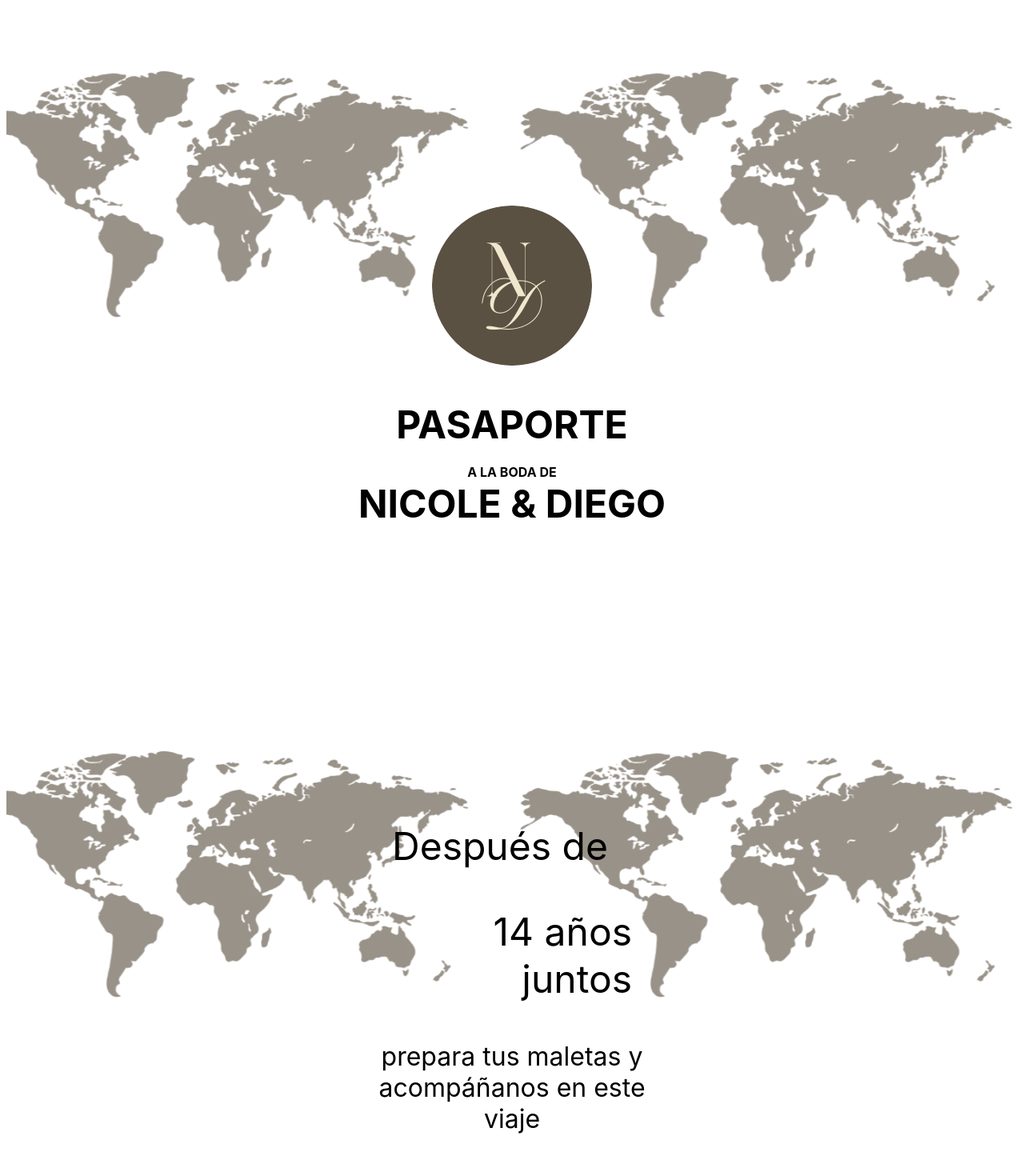
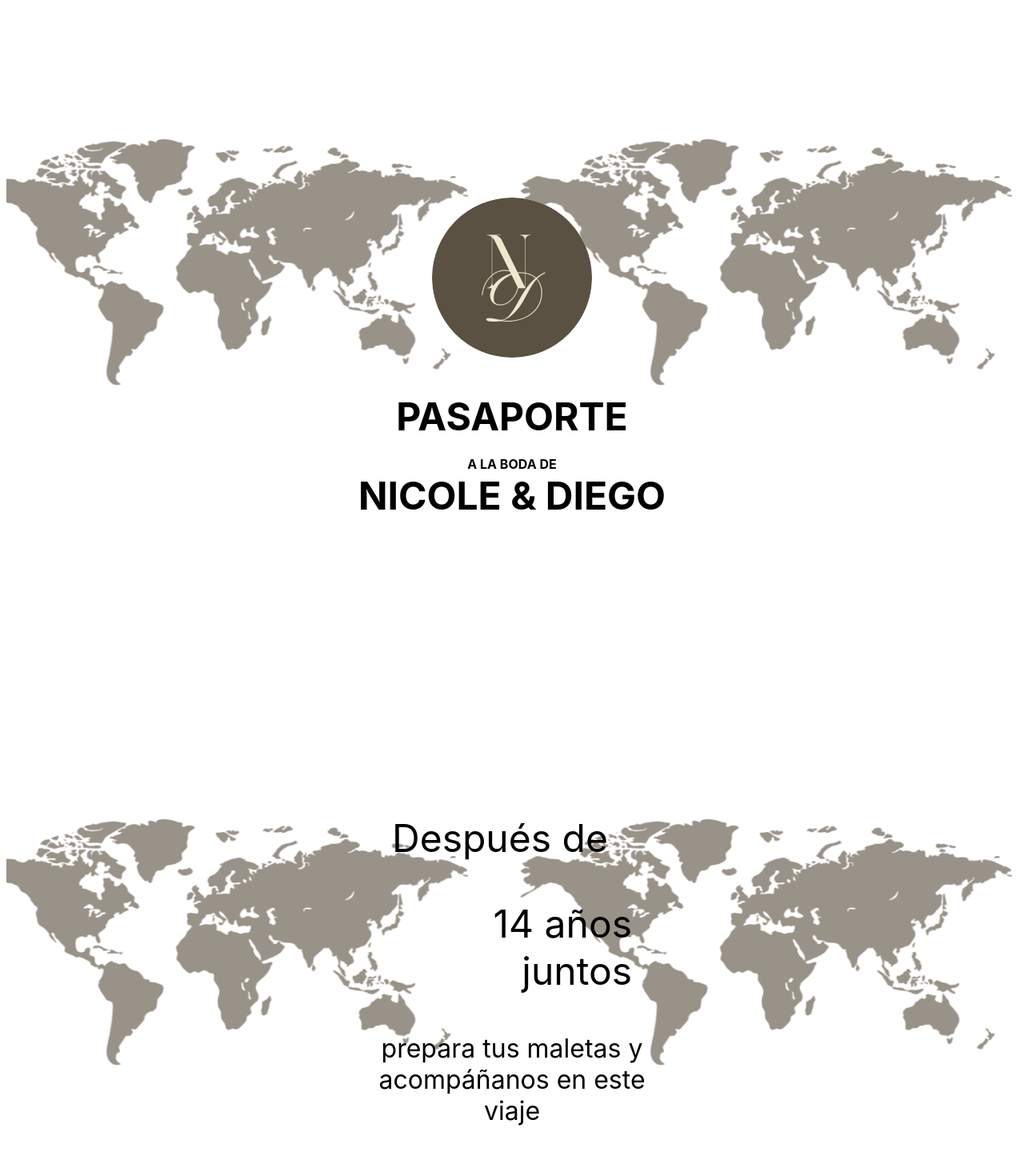
Before and after one commit to CristopherVanegas/BodaNicoleRo, a React (Vite) app in the folder boda_nicole_ro/: page / in a window 1280 px wide. Shown: the top 1470 px of the page at 80% size. Built offline with nearby package versions, Linux system fonts and the light colour scheme; the HTML template or start-up script is replaced by a standard one.

Commit message:
Se corrigió los tops y los margenes

```diff
--- a/boda_nicole_ro/src/components/PassportSection/PassportSection.module.css
+++ b/boda_nicole_ro/src/components/PassportSection/PassportSection.module.css
@@ -15,13 +15,13 @@
 }
 
 .content1 {
-  margin-top: 20px;
+  /* margin-top: 20px; */
 }
 
 /* Slider de fondo: se mueve de derecha a izquierda de forma lenta */
 .sliderBackground {
   position: absolute;
-  top: 5%;
+  top: 15%;
   left: 0;
   width: 100%;
   /* Puedes ajustar el ancho deseado */
--- a/boda_nicole_ro/src/components/Story/story.module.css
+++ b/boda_nicole_ro/src/components/Story/story.module.css
@@ -15,12 +15,12 @@
 }
 
 .content2 {
-    margin-top: 20px;
+    /* margin-top: 20px; */
 }
 
 .sliderBackground2 {
     position: absolute;
-    top: 5%;
+    top: 15%;
     left: 0;
     width: 100%;
     /* Puedes ajustar el ancho deseado */
```
